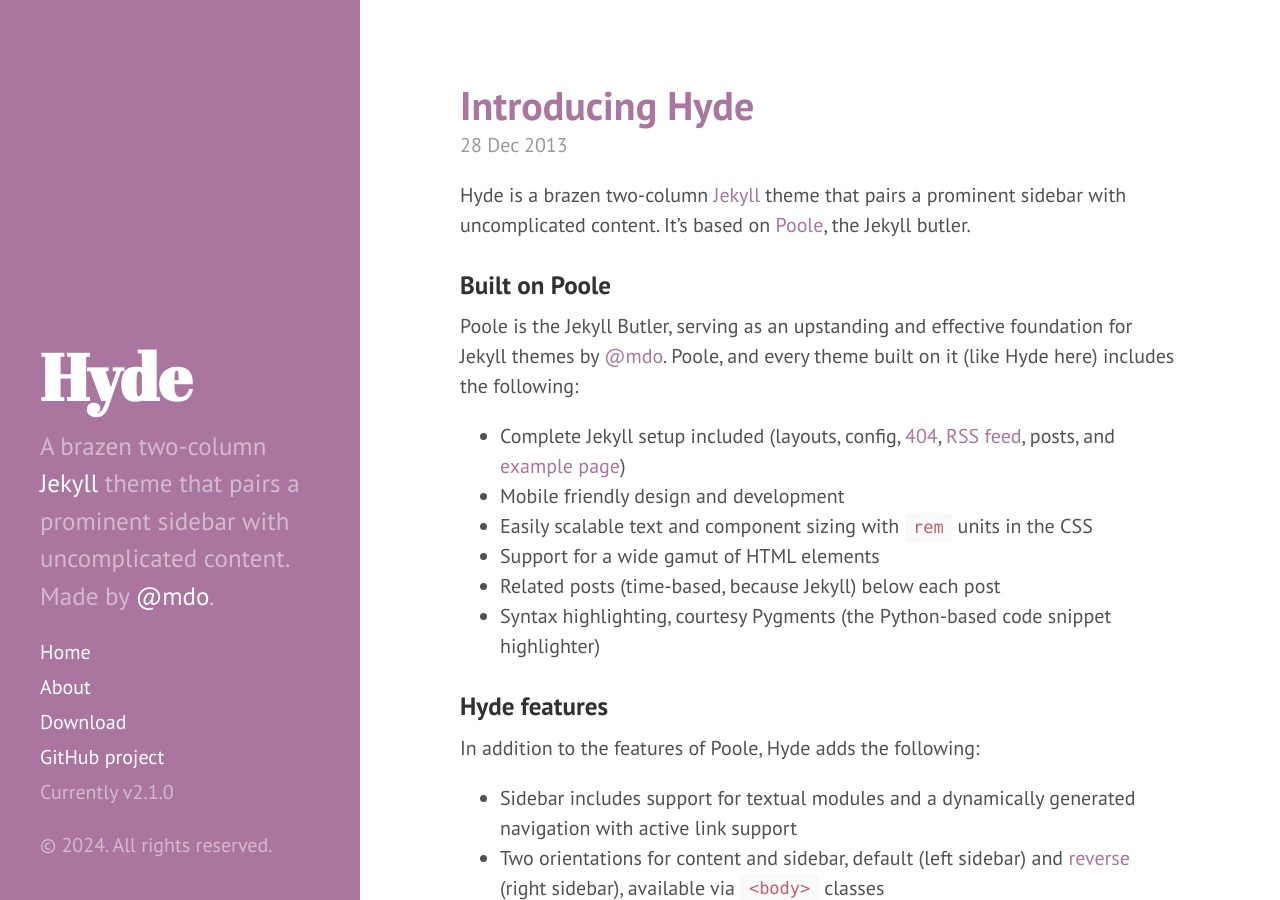
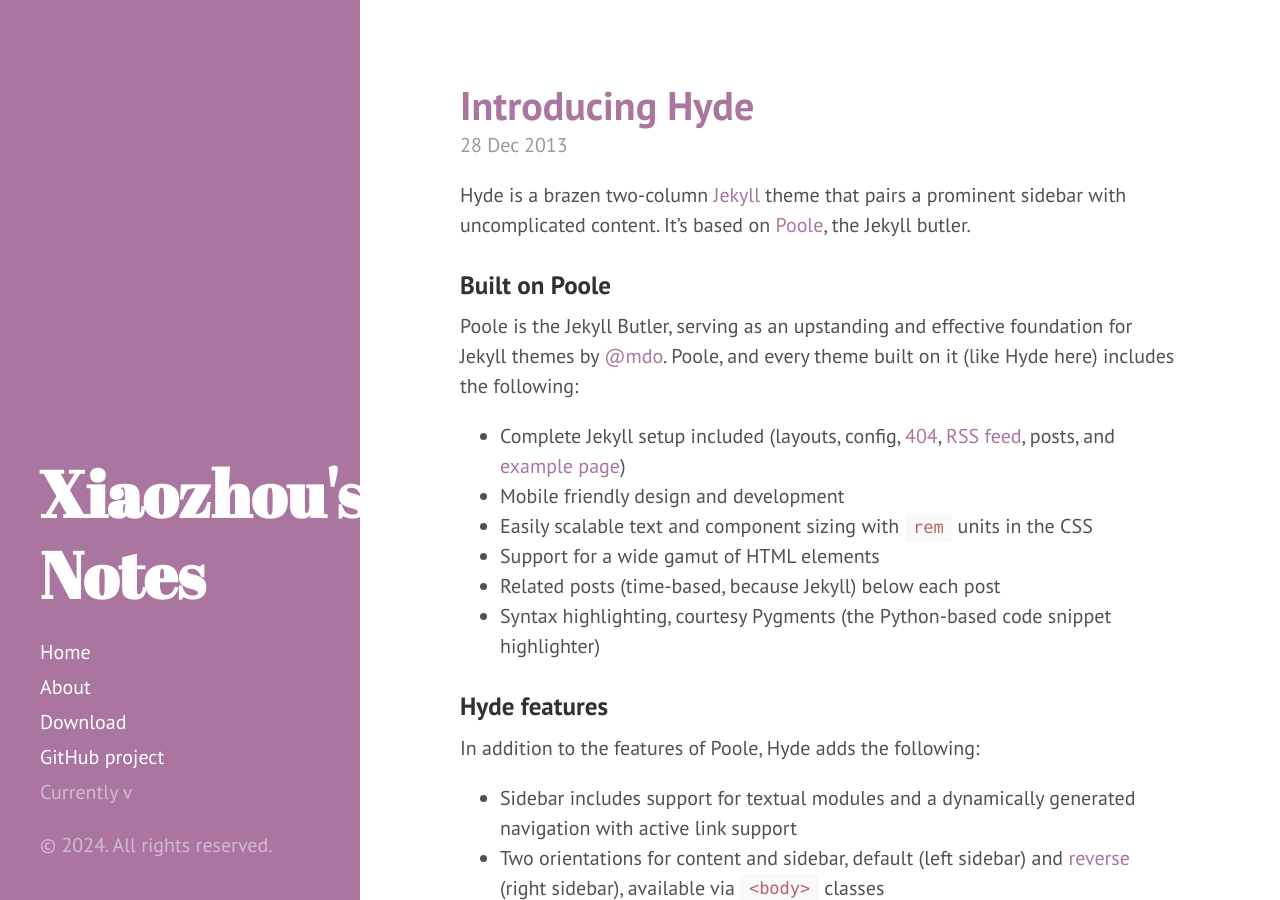
Before and after one commit to elizabellatran/elizabellatran.github.io, a Jekyll site: the page built from index.html, in a window 1280 px wide and 900 px high. Built offline with Jekyll 4.4.1, drawn with Linux system fonts in a browser that asks for light colours; Markdown is read by kramdown in place of the engine named in the settings; the list of posts is cut into pages by our own code.

Commit message:
config update

```diff
--- a/_config.yml
+++ b/_config.yml
@@ -1,26 +1,37 @@
-# Dependencies
-markdown:         redcarpet
-highlighter:      pygments
+
+markdown: kramdown
+kramdown:
+  input: GFM
+  toc_levels: 1..2
+  # parse_block_html: true
+
+# markdown: CommonMarkGhPages
+
+highlighter:      rouge
 
 # Permalinks
-permalink:        pretty
-relative_permalinks: true
+# permalink:        pretty
 
 # Setup
-title:            Hyde
-tagline:          'A Jekyll theme'
-description:      'A brazen two-column <a href="http://jekyllrb.com" target="_blank">Jekyll</a> theme that pairs a prominent sidebar with uncomplicated content. Made by <a href="https://twitter.com/mdo" target="_blank">@mdo</a>.'
-url:              http://hyde.getpoole.com
-baseurl:          /
+title:            "Xiaozhou's Notes"
+tagline:          ''
+description:      ''
+url:              https://yangxiaozhou.github.io
+baseurl:          ''
 
 author:
-  name:           'Mark Otto'
-  url:            https://twitter.com/mdo
+  name:           'Yang Xiaozhou'
 
-paginate:         5
+paginate:         10
+paginate_path:    "/blog/page:num/"
 
 # Custom vars
-version:          2.1.0
+# version:          2.1.0
 
 github:
-  repo:           https://github.com/poole/hyde
+  repo:           https://github.com/yangxiaozhou/yangxiaozhou.github.io
+
+plugins:
+  - jekyll-paginate
+  - jekyll-archives
+  - jekyll-commonmark-ghpages
```
